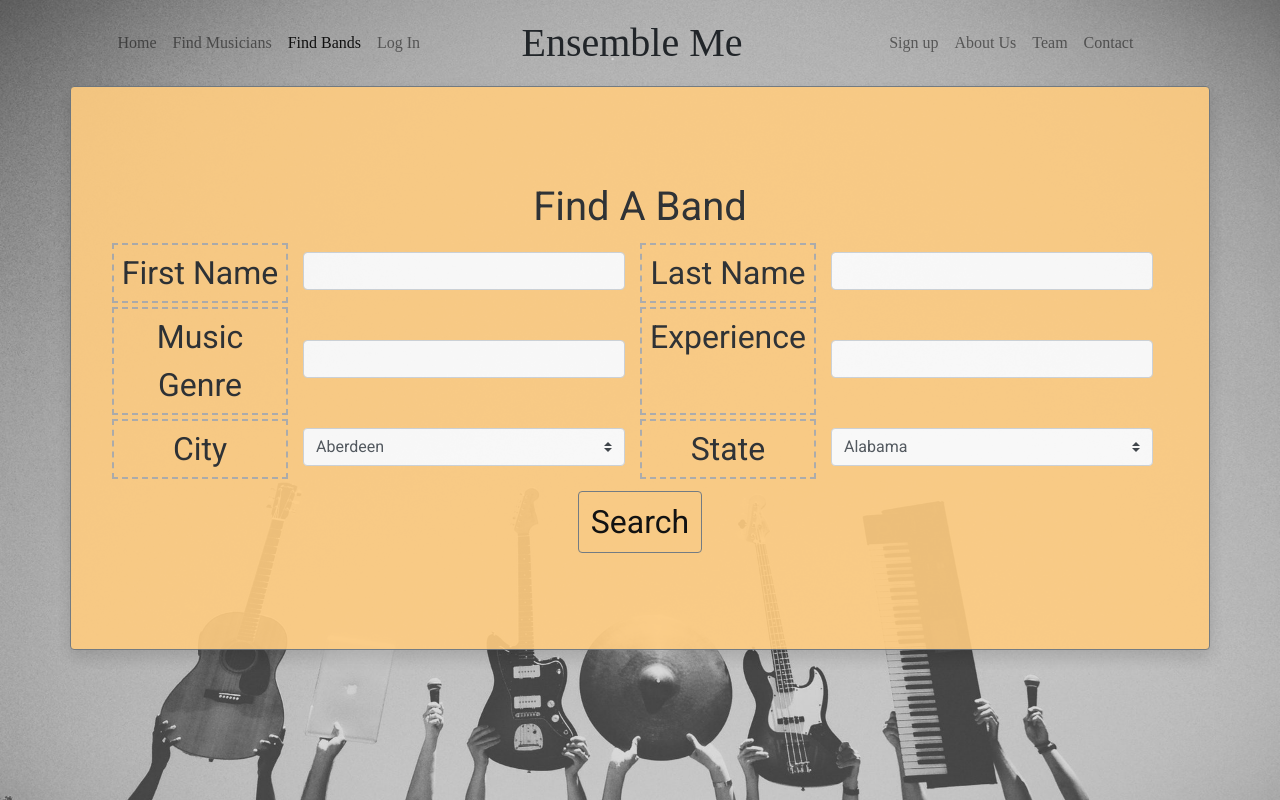
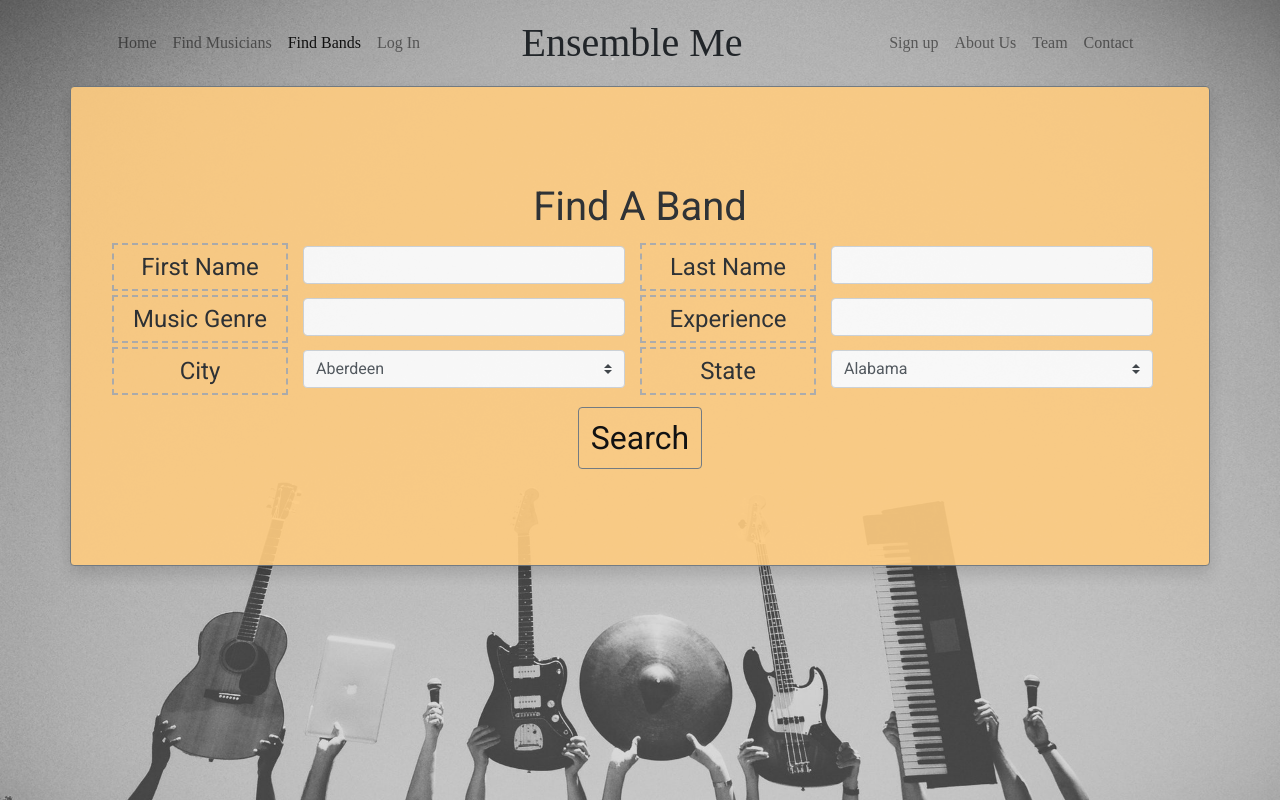
Before and after one commit to JonHake18/enemble-me, a React (Create React App) app in the folder client/: page /findband in a window 1280 px wide. Built offline with nearby package versions, Linux system fonts and the light colour scheme; a web font is replaced by a local one.

Commit message:
changed scripts

```diff
--- a/client/package.json
+++ b/client/package.json
@@ -29,7 +29,7 @@
     "react-router": "^4.3.1",
     "react-router-bootstrap": "^0.24.4",
     "react-router-dom": "^4.3.1",
-    "react-scripts": "^1.1.0",
+    "react-scripts": "1.1.0",
     "youtube-iframe": "^1.0.3",
     "youtube-player": "^5.5.1"
   },
--- a/client/src/components/pages/Find.css
+++ b/client/src/components/pages/Find.css
@@ -2,7 +2,7 @@
     border: 2px #ababab dashed;
     margin-top: 4px;
     padding: 4px;
-    font-size: 4vh;
+    font-size: 3vh;
 }
 #city-input, #state-input {
     border: 2px #ababab dashed;
```
